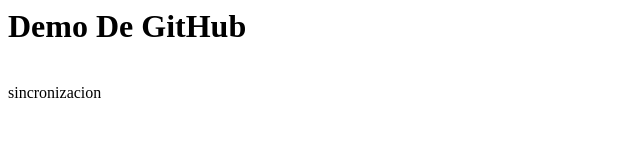
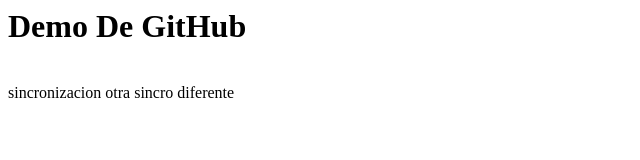
Before and after one commit to elian0988/FR, a plain HTML site: page index.html in a window 1280 px wide. Shown: the whole page, without its empty margins (0-640 px from the left). Drawn offline with Linux system fonts and the light colour scheme.

Commit message:
cambio
prueba segunda sincro

```diff
--- a/index.html
+++ b/index.html
@@ -7,5 +7,6 @@
     <body>
         <h1>Demo De GitHub</h1> </br>
         sincronizacion
+    otra sincro diferente
     </body>
 </html>
```
